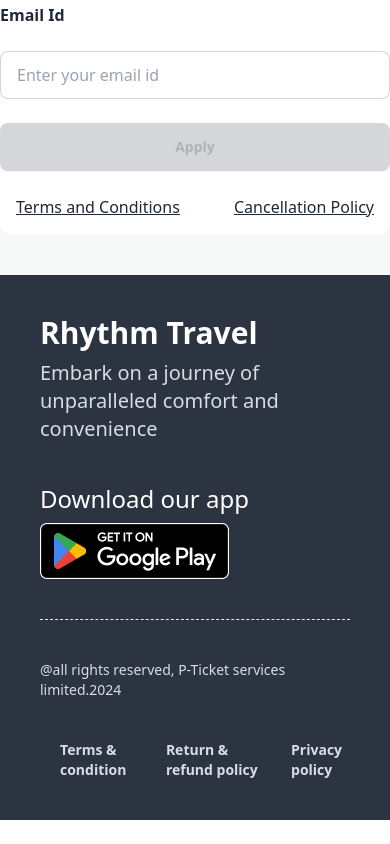
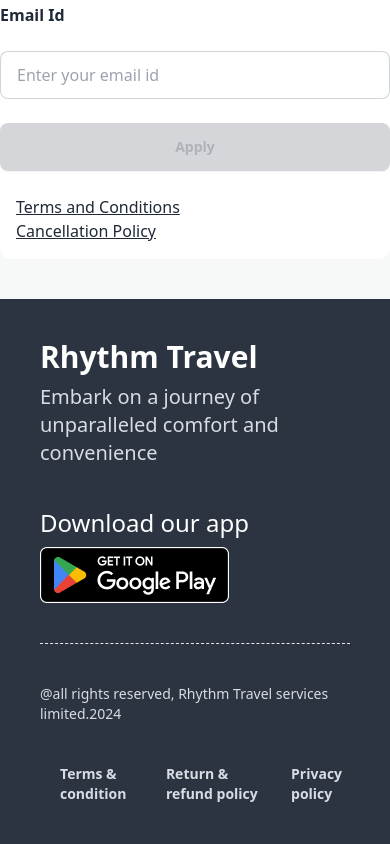
Before and after one commit to 2244jhalak/B9A5-smart-ticketing, a plain HTML site: page index.html in a window 390 px wide. Shown: the part 4379-5223 px from the top of the page. Before the commit the page ends 5199 px from the top, so only its background shows below. Drawn offline with nearby package versions, Linux system fonts and the light colour scheme; a web font is replaced by a local one.

Commit message:
Allah Vorsha

```diff
--- a/index.html
+++ b/index.html
@@ -449,7 +449,7 @@
                     <p class="font-bold">Email Id</p>
                     <input type="email" placeholder="Enter your email id" class="input input-bordered w-full" />
                     <button id="all" onclick="applyAll()" class="btn bg-[#1DD100] text-white px-5 w-full" disabled>Apply</button>
-                    <div class="flex justify-between px-4">
+                    <div class="flex lg:flex-row flex-col justify-between px-4">
                         <p class="underline">Terms and Conditions</p>
                         <p class="underline">Cancellation Policy</p>
                     </div>
@@ -479,7 +479,7 @@
         </div>
         <hr class="text-white border-dashed bg-neutral mx-10">
         <div class="footer p-10 bg-neutral text-neutral-content">
-            <p>@all rights reserved, P-Ticket services limited.2024</p>
+            <p>@all rights reserved, Rhythm Travel services limited.2024</p>
             <div class="flex">
                 <a class="ml-5 text-sm font-semibold" href=""><p>Terms & condition</p></a>
                 <a class="ml-5 text-sm font-semibold" href=""><p>Return & refund policy</p></a>
```
